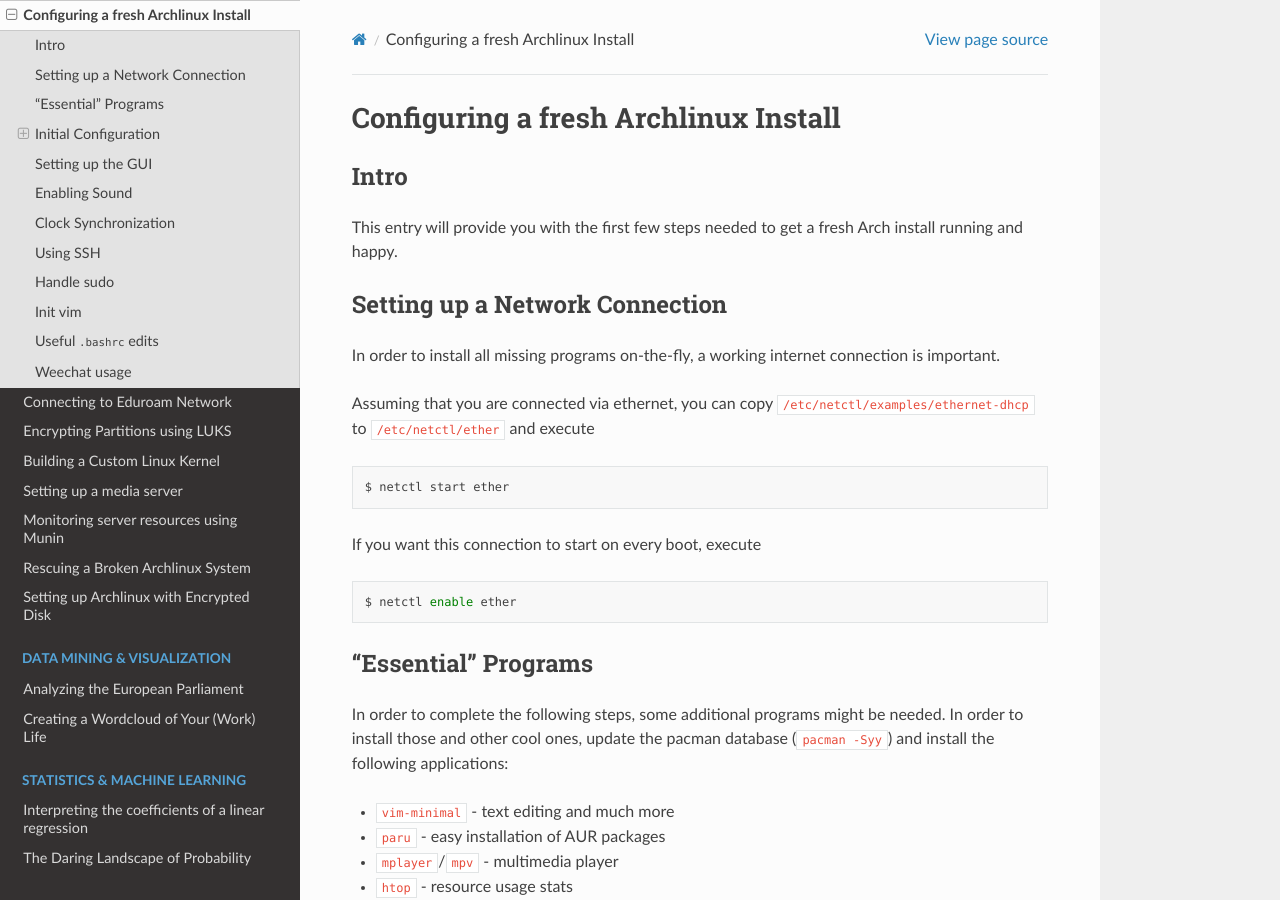
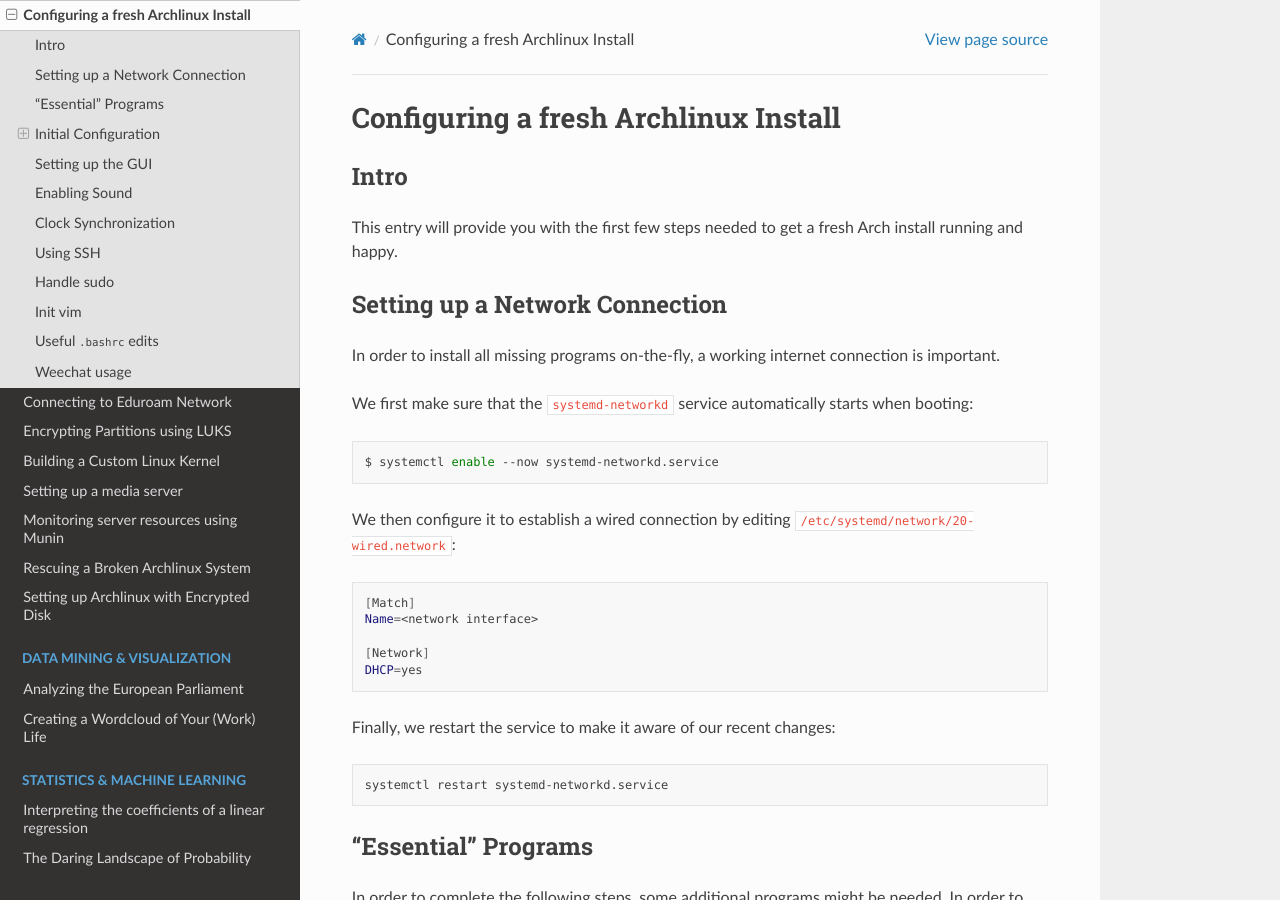
Before and after one commit to kpj/kpj.github.io, a Sphinx documentation site: the page built from source/linux/ConfigureFreshArchlinuxInstall.md, in a window 1280 px wide and 900 px high. Built offline with Sphinx 7.4.7 and the Read the Docs theme 2.0.0, drawn with Linux system fonts in a browser that asks for light colours; pages that are not in the unit, such as notebooks, are missing from menus.

Commit message:
Update initial network connection instructions

````diff
--- a/source/linux/ConfigureFreshArchlinuxInstall.md
+++ b/source/linux/ConfigureFreshArchlinuxInstall.md
@@ -9,16 +9,26 @@ This entry will provide you with the first few steps needed to get a fresh Arch
 
 In order to install all missing programs on-the-fly, a working internet connection is important.
 
-Assuming that you are connected via ethernet, you can copy `/etc/netctl/examples/ethernet-dhcp` to `/etc/netctl/ether` and execute
+We first make sure that the `systemd-networkd` service automatically starts when booting:
 
 ```bash
-$ netctl start ether
+$ systemctl enable --now systemd-networkd.service
 ```
 
-If you want this connection to start on every boot, execute
+We then configure it to establish a wired connection by editing `/etc/systemd/network/20-wired.network`:
 
 ```bash
-$ netctl enable ether
+[Match]
+Name=<network interface>
+
+[Network]
+DHCP=yes
+```
+
+Finally, we restart the service to make it aware of our recent changes:
+
+```bash
+systemctl restart systemd-networkd.service
 ```
 
 
````
